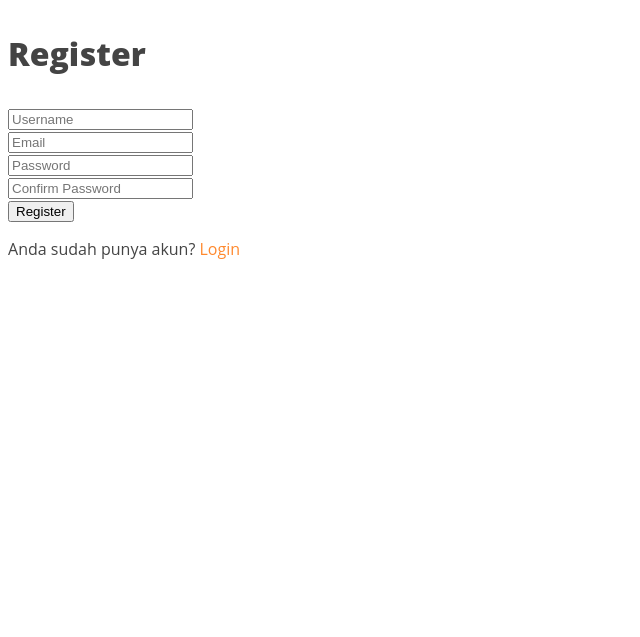
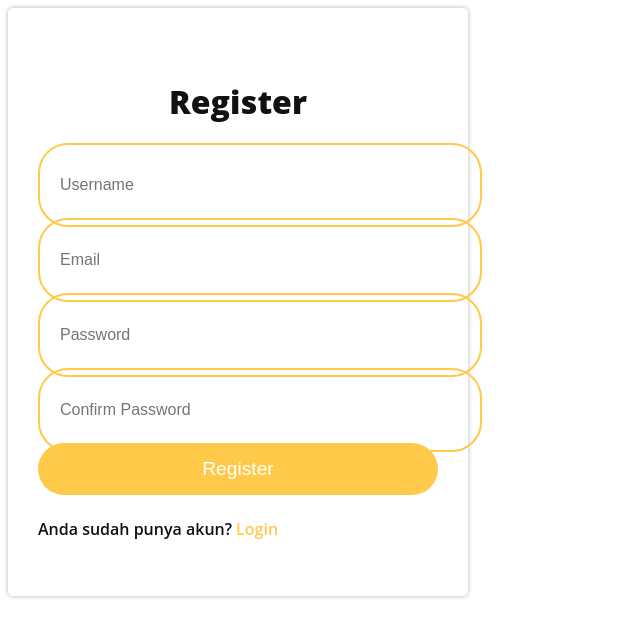
Before and after one commit to dianayuc/ISociety, a PHP site: page /register.php in a window 1280 px wide. Shown: the top 637 px of the page, without its empty margins (0-640 px from the left). Run offline with PHP 8.4, Linux system fonts and the light colour scheme; data that the repository does not hold is empty.

Commit message:
Update register.php
ubah warna doang

```diff
--- a/register.php
+++ b/register.php
@@ -57,6 +57,122 @@ if (isset($_POST['submit'])) {
   <link href="assets/img/apple-touch-icon.png" rel="apple-touch-icon">
 
     <title>Register</title>
+    <style>
+        .container {
+            width: 400px;
+            min-height: 200px;
+            background: #FFF;
+            border-radius: 5px;
+            box-shadow: 0 0 5px rgba(0,0,0,.3);
+            padding: 40px 30px;
+        }
+            .container {
+    width: 400px;
+    min-height: 200px;
+    background: #FFF;
+    border-radius: 5px;
+    box-shadow: 0 0 5px rgba(0,0,0,.3);
+    padding: 40px 30px;
+}
+
+.container .login-text {
+    color: #111;
+    font-weight: 500;
+    font-size: 1.1rem;
+    text-align: center;
+    margin-bottom: 20px;
+    display: block;
+    text-transform: capitalize;
+}
+
+.container .login-email .input-group {
+    width: 100%;
+    height: 50px;
+    margin-bottom: 25px;
+}
+
+.container .login-email .input-group input {
+    width: 100%;
+    height: 100%;
+    border: 2px solid #FFC94A;
+    padding: 15px 20px;
+    font-size: 1rem;
+    border-radius: 30px;
+    background: transparent;
+    outline: none;
+    transition: .3s;
+}
+
+.container .login-email .input-group input:focus, .container .login-email .input-group input:valid {
+    border-color: #FFC94A;
+}
+
+.container .login-email .input-group .btn {
+    display: block;
+    width: 100%;
+    padding: 15px 20px;
+    text-align: center;
+    border: none;
+    background: #FFC94A;
+    outline: none;
+    border-radius: 30px;
+    font-size: 1.2rem;
+    color: #FFF;
+    cursor: pointer;
+    transition: .3s;
+}
+
+.container .login-email .input-group .btn:hover {
+    transform: translateY(-5px);
+    background: #FFC94A;
+}
+
+.login-register-text {
+    color: #111;
+    font-weight: 600;
+}
+
+.login-register-text a {
+    text-decoration: none;
+    color: #FFC94A;
+}
+
+.container-logout {
+    width: 500px;
+    min-height: 200px;
+    background: #FFF;
+    border-radius: 5px;
+    box-shadow: 0 0 5px rgba(0,0,0,.3);
+    padding: 40px 30px;
+}
+
+.container-logout .login-email .input-group .btn {
+    display: block;
+    width: 100%;
+    padding: 15px 20px;
+    text-align: center;
+    border: none;
+    background: #FFC94A;
+    outline: none;
+    border-radius: 30px;
+    font-size: 1.2rem;
+    color: #FFF;
+    cursor: pointer;
+    transition: .3s;
+    margin-top: 20px;
+}
+
+.container-logout .login-email .input-group .btn:hover {
+    transform: translateY(-5px);
+    background: #FFC94A;
+}
+
+@media (max-width: 430px) {
+    .container {
+        width: 300px;
+    }
+}
+    </style>
 </head>
 <body>
     <div class="container">
```
